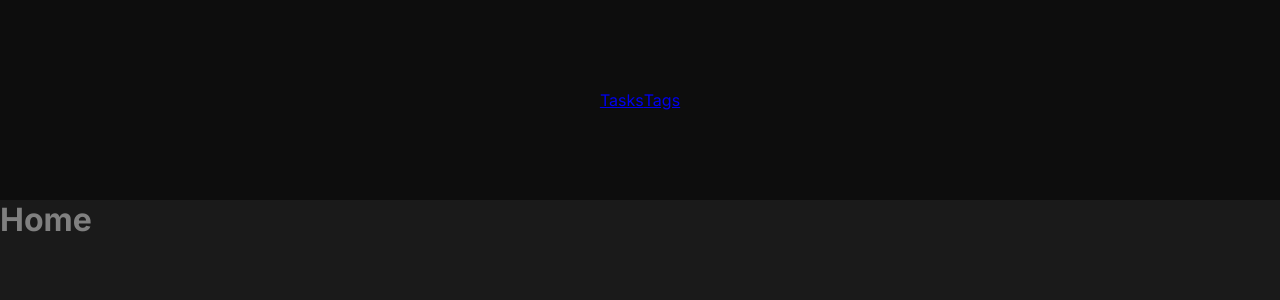
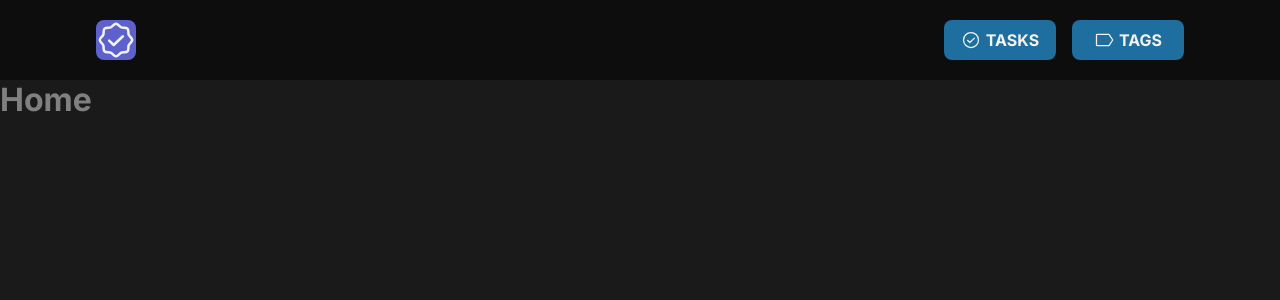
Before and after one commit to danrleidalfre/react-laravel-tasks, a React (Vite) app in the folder app/: page / in a window 1280 px wide. Shown: the top 300 px of the page. Built offline with nearby package versions, Linux system fonts and the light colour scheme.

Commit message:
customize header buttons and logo

```diff
--- a/app/package.json
+++ b/app/package.json
@@ -10,6 +10,7 @@
     "preview": "vite preview"
   },
   "dependencies": {
+    "phosphor-react": "^1.4.1",
     "react": "^18.2.0",
     "react-dom": "^18.2.0",
     "react-router-dom": "^6.21.1",
--- a/app/src/components/Header/index.tsx
+++ b/app/src/components/Header/index.tsx
@@ -1,11 +1,25 @@
-import { HeaderContainer } from './styles.ts'
+import { Container, Head, Logo, Navigation } from './styles.ts'
 import { NavLink } from 'react-router-dom'
+import { CheckCircle, CircleWavyCheck, TagSimple } from 'phosphor-react'
 
 export function Header() {
   return (
-    <HeaderContainer>
-      <NavLink to="/">Tasks</NavLink>
-      <NavLink to="/tags">Tags</NavLink>
-    </HeaderContainer>
+    <Container>
+      <Head>
+        <Logo>
+          <CircleWavyCheck />
+        </Logo>
+        <Navigation>
+          <NavLink to="/">
+            <CheckCircle size={20} />
+            <span>Tasks</span>
+          </NavLink>
+          <NavLink to="/tags">
+            <TagSimple size={20} />
+            <span>Tags</span>
+          </NavLink>
+        </Navigation>
+      </Head>
+    </Container>
   )
 }
--- a/app/src/components/Header/styles.ts
+++ b/app/src/components/Header/styles.ts
@@ -1,9 +1,65 @@
 import styled from 'styled-components'
 
-export const HeaderContainer = styled.header`
-  height: 200px;
+export const Container = styled.div`
   background-color: ${(props) => props.theme['gray-700']};
+`
+
+export const Head = styled.header`
   display: flex;
-  justify-content: center;
+  justify-content: space-between;
   align-items: center;
+  height: 80px;
+  max-width: 70rem;
+  width: 100%;
+  margin: 0 auto;
+  padding: 0 1rem;
 `
+
+export const Logo = styled.div`
+  height: 2.5rem;
+  width: 2.5rem;
+
+  svg {
+    background-color: ${(props) => props.theme['purple-dark']};
+    color: ${(props) => props.theme['gray-100']};
+    border-radius: 8px;
+    width: 100%;
+    height: 100%;
+    transition: background-color 0.2s;
+  }
+
+  &:hover svg {
+    background-color: ${(props) => props.theme.purple};
+  }
+`
+
+export const Navigation = styled.nav`
+  display: flex;
+  gap: 1rem;
+
+  a {
+    display: flex;
+    align-items: center;
+    justify-content: center;
+    width: 7rem;
+    height: 2.5rem;
+    background-color: ${(props) => props.theme['blue-dark']};
+    border: 0;
+    border-radius: 8px;
+    color: ${(props) => props.theme['gray-100']};
+    cursor: pointer;
+    font-size: 1rem;
+    font-weight: 700;
+    text-decoration: none;
+    transition: background-color 0.2s;
+    text-transform: uppercase;
+
+    svg {
+      margin-right: 5px;
+    }
+  }
+
+  a:hover {
+    background-color: ${(props) => props.theme.blue};
+  }
+`
```
Also changed, not shown: 1 other file (tests, documents, lock files or other folders).
